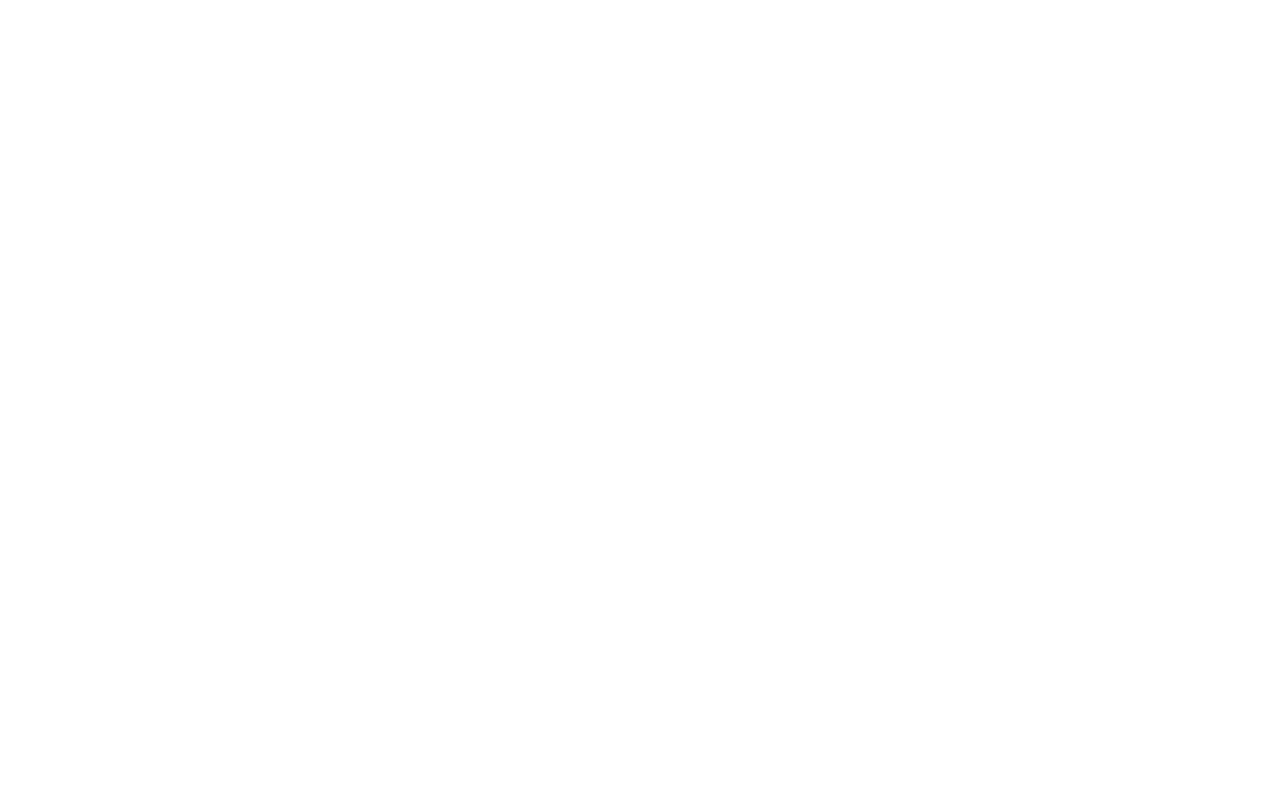
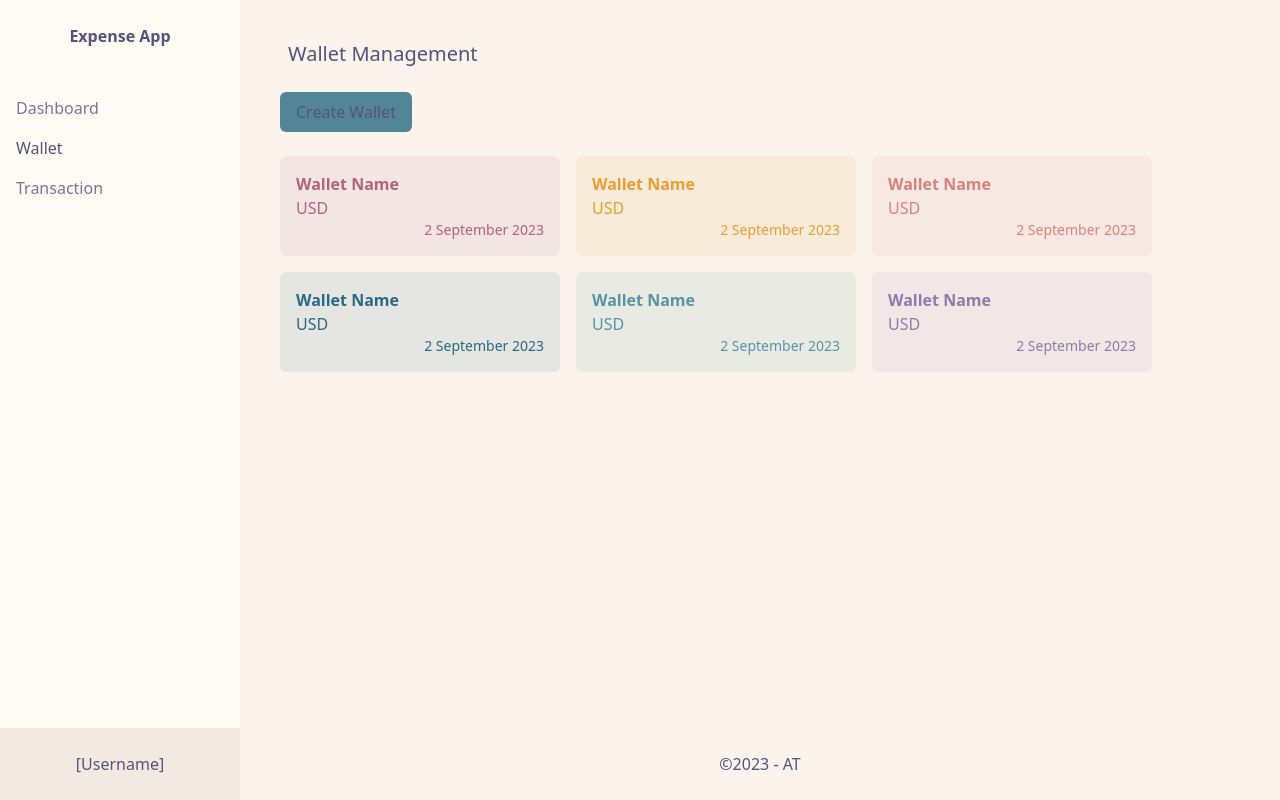
Before and after one commit to alvintanoto/expense-app, a Nuxt app in the folder frontend/: page /wallet in a window 1280 px wide. Before the commit this address had no page. Built offline with nearby package versions, Linux system fonts and the light colour scheme.

Commit message:
added dashboard layout and wallet page

```diff
--- /dev/null
+++ b/frontend/layouts/client.vue
@@ -0,0 +1,70 @@
+<script setup>
+const router = useRouter();
+const currentRoute = router.currentRoute;
+
+const getLeftNavigatorColor = (value) => {
+  if (currentRoute.value.name === value) {
+    return "text-rp-dawn-text dark:text-rp-moon-text";
+  }
+
+  return "text-rp-dawn-subtle dark:text-rp-moon-subtle";
+};
+</script>
+
+<template>
+  <div
+    class="flex flex-row min-h-screen bg-gray-200 text-white bg-rp-dawn-base dark:bg-rp-moon-base text-rp-dawn-text dark:text-rp-moon-text"
+  >
+
+    <!-- body -->
+    <div class="flex flex-row flex-1">
+
+      <!-- left navigation -->
+      <div
+        class="w-[240px] bg-rp-dawn-surface dark:bg-rp-moon-surface flex flex-col"
+      >
+        <div class="flex flex-col flex-1">
+          <div class="p-2 h-[56px] text-center font-bold my-4">Expense App</div>
+          <div class="p-2">
+            <NuxtLink
+              to="/dashboard"
+              class="p-2 cursor-pointer"
+              :class="getLeftNavigatorColor('dashboard')"
+            >
+              Dashboard
+            </NuxtLink>
+          </div>
+          <div class="p-2">
+            <NuxtLink
+              to="/wallet"
+              class="p-2 cursor-pointer"
+              :class="getLeftNavigatorColor('wallet')"
+            >
+              Wallet
+            </NuxtLink>
+          </div>
+          <div class="p-2">
+            <NuxtLink
+              to="/transaction"
+              class="p-2 cursor-pointer"
+              :class="getLeftNavigatorColor('transaction')"
+            >
+              Transaction
+            </NuxtLink>
+          </div>
+        </div>
+        <NuxtLink
+        to="/profile"
+        class="p-6 text-center bg-rp-dawn-overlay dark:bg-rp-moon-overlay">
+           [Username]
+        </NuxtLink>
+      </div>
+
+      <!-- container -->
+      <div class="bg-slate-800 flex-1 overflow-auto flex flex-col">
+        <div class="flex-1 p-4"><slot /></div>
+        <div class="h-[24px] mx-auto m-4 p-8">&copy;2023 - AT</div>
+      </div>
+    </div>
+  </div>
+</template>
--- /dev/null
+++ b/frontend/pages/dashboard/index.vue
@@ -0,0 +1,9 @@
+<script setup>
+const layout = "client";
+</script>
+
+<template>
+  <NuxtLayout :name="layout">
+    <div class="text-xl p-4">Hello, [user]! </div>
+  </NuxtLayout>
+</template>
--- a/frontend/pages/login.vue
+++ b/frontend/pages/login.vue
@@ -1,4 +1,24 @@
-<script setup></script>
+<script setup>
+import { ref } from "vue";
+const errorMessage = ref("");
+
+const handleLogin = (evt) => {
+  const username = event.target.username.value.trim();
+  const password = event.target.password.value.trim();
+
+  if (username === "") {
+    errorMessage.value = "Please input your username.";
+    return;
+  }
+
+  if (password === "") {
+    errorMessage.value = "Please input your password.";
+    return;
+  }
+
+  navigateTo("/dashboard");
+};
+</script>
 
 <template>
   <main
@@ -18,7 +38,14 @@
       </div>
 
       <div class="mt-16 container-md mx-auto">
+        <form @submit.prevent="handleLogin($event)">
           <div class="text-lg">Login</div>
+          <div
+            v-if="errorMessage"
+            class="my-4 p-4 border-2 bg-rp-dawn-love/10 dark:bg-rp-dawn-love/10 border-rp-dawn-love dark:border-rp-moon-love text-rp-dawn-love dark:text-rp-moon-love"
+          >
+            This is error message
+          </div>
           <div class="flex flex-col mt-4">
             <label for="username"> Username </label>
             <input
@@ -26,7 +53,7 @@
               name="username"
               id="username"
               placeholder="Username"
-            class="mt-2 appearance-none border-2 text-white border-rp-dawn-surface dark:border-rp-moon-surface rounded w-full py-2 px-4 text-gray-700 leading-tight focus:outline-none focus:bg-rp-dawn-overlay dark:focus:focus:bg-rp-moon-overlay focus:border-rp-dawn-iris dark:focus:border-rp-moon-iris bg-rp-dawn-surface dark:bg-rp-moon-surface"
+              class="mt-2 appearance-none border-2 text-white border-rp-dawn-highlight-high dark:border-rp-moon-highlight-high rounded w-full py-2 px-4 text-gray-700 leading-tight focus:outline-none focus:bg-rp-dawn-overlay dark:focus:focus:bg-rp-moon-overlay focus:border-rp-dawn-iris dark:focus:border-rp-moon-iris bg-rp-dawn-surface dark:bg-rp-moon-surface"
             />
           </div>
           <div class="flex flex-col mt-4">
@@ -36,14 +63,18 @@
               name="password"
               id="password"
               placeholder="Password"
-            class="mt-2 appearance-none border-2 text-white border-rp-dawn-surface dark:border-rp-moon-surface rounded w-full py-2 px-4 text-gray-700 leading-tight focus:outline-none focus:bg-rp-dawn-overlay dark:focus:focus:bg-rp-moon-overlay focus:border-rp-dawn-iris dark:focus:border-rp-moon-iris bg-rp-dawn-surface dark:bg-rp-moon-surface"
+              class="mt-2 appearance-none border-2 text-white border-rp-dawn-highlight-high dark:border-rp-moon-highlight-high rounded w-full py-2 px-4 text-gray-700 leading-tight focus:outline-none focus:bg-rp-dawn-overlay dark:focus:focus:bg-rp-moon-overlay focus:border-rp-dawn-iris dark:focus:border-rp-moon-iris bg-rp-dawn-surface dark:bg-rp-moon-surface"
             />
           </div>
           <div class="float-right mt-8">
-            <button class="px-8 py-2 rounded-md
-            bg-rp-dawn-surface dark:bg-rp-moon-surface
-            hover:bg-rp-dawn-overlay dark:hover:bg-rp-moon-overlay"> Login </button>
+            <button
+              @click="submit"
+              class="px-8 py-2 border-2 border-rp-dawn-highlight-high dark:border-rp-moon-highlight-high rounded-md bg-rp-dawn-surface dark:bg-rp-moon-surface hover:bg-rp-dawn-overlay dark:hover:bg-rp-moon-overlay"
+            >
+              Login
+            </button>
           </div>
+        </form>
       </div>
     </div>
   </main>
--- /dev/null
+++ b/frontend/pages/profile/index.vue
@@ -0,0 +1,9 @@
+<script setup>
+const layout = "client";
+</script>
+
+<template>
+  <NuxtLayout :name="layout">
+    <div class="text-xl p-4">User Profile</div>
+  </NuxtLayout>
+</template>
--- /dev/null
+++ b/frontend/pages/transaction/index.vue
@@ -0,0 +1,9 @@
+<script setup>
+const layout = "client";
+</script>
+
+<template>
+  <NuxtLayout :name="layout">
+    <div class="text-xl p-4">Transaction</div>
+  </NuxtLayout>
+</template>
--- /dev/null
+++ b/frontend/pages/wallet/index.vue
@@ -0,0 +1,36 @@
+<script setup>
+const layout = "client";
+
+const colors = [
+  "bg-rp-dawn-love/10 dark:bg-rp-moon-love/10 text-rp-dawn-love dark:text-rp-moon-love",
+  "bg-rp-dawn-gold/10 dark:bg-rp-moon-gold/10 text-rp-dawn-gold dark:text-rp-moon-gold",
+  "bg-rp-dawn-rose/10 dark:bg-rp-moon-rose/10 text-rp-dawn-rose dark:text-rp-moon-rose",
+  "bg-rp-dawn-pine/10 dark:bg-rp-moon-pine/10 text-rp-dawn-pine dark:text-rp-moon-pine",
+  "bg-rp-dawn-foam/10 dark:bg-rp-moon-foam/10 text-rp-dawn-foam dark:text-rp-moon-foam",
+  "bg-rp-dawn-iris/10 dark:bg-rp-moon-iris/10 text-rp-dawn-iris dark:text-rp-moon-iris",
+];
+</script>
+
+<template>
+  <NuxtLayout :name="layout">
+    <div
+      class="w-full rounded-lg px-4"
+    >
+      <div class="text-xl p-4 my-2">Wallet Management</div>
+      <button class="mx-2 mb-4 px-4 py-2 bg-rp-dawn-pine/80 dark:bg-rp-moon-pine/80 hover:bg-rp-dawn-pine hover:dark:bg-rp-moon-pine rounded-md">Create Wallet</button>
+      <!-- Loop this for list of wallet -->
+      <div class="flex flex-row flex-wrap">
+        <div
+          v-for="(item, index) in colors"
+          :key="index"
+          class="p-4 m-2 w-[280px] rounded-md"
+          :class=item
+        >
+          <div class="font-bold">Wallet Name</div>
+          <div class="font-light">USD</div>
+          <div class="text-sm text-right">2 September 2023</div>
+        </div>
+      </div>
+    </div>
+  </NuxtLayout>
+</template>
```
Also changed, not shown: frontend/pages/register.vue (+56 -8 lines), frontend/layout/client_layout.vue (deleted). Lines whose indentation alone changed are shown as unchanged.
